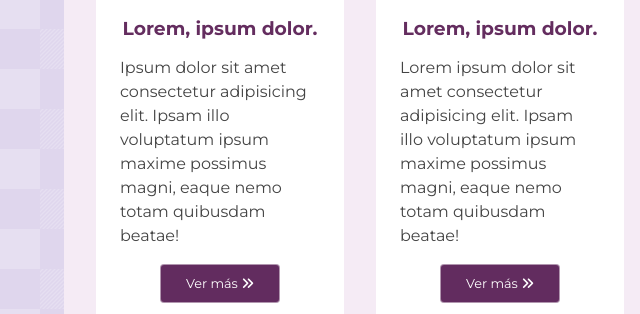
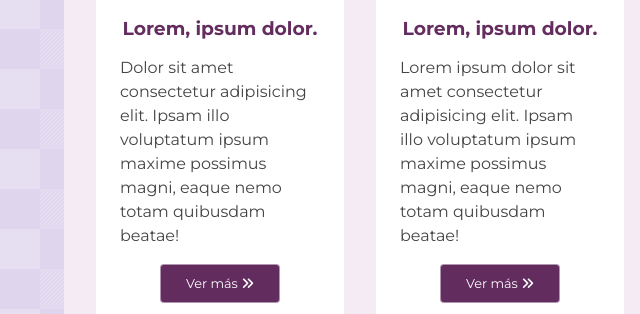
Before and after one commit to jorgeabf/landing-page, a website: page index.html in a window 1280 px wide. Shown: the part 931-1245 px from the top of the page, 0-640 px from the left. Drawn offline with nearby package versions, Linux system fonts and the light colour scheme.

Commit message:
Cambio párrafo

```diff
--- a/index.html
+++ b/index.html
@@ -58,7 +58,7 @@
           <div class="new-card-textos">
             <h3>Lorem, ipsum dolor.</h3>
             <p>
-              Ipsum dolor sit amet consectetur adipisicing elit. Ipsam
+              Dolor sit amet consectetur adipisicing elit. Ipsam
               illo voluptatum ipsum maxime possimus magni, eaque nemo totam
               quibusdam beatae!
             </p>
```
